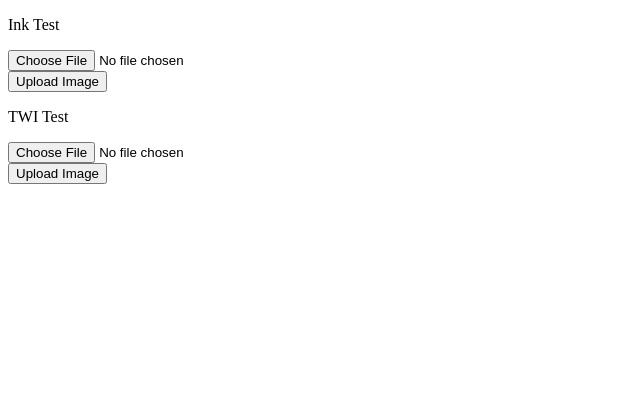
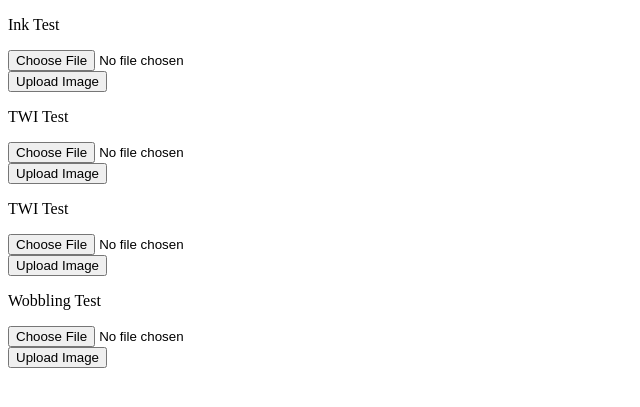
Before and after one commit to vishwaksenan/visual_tire_inspection, a Django app: page / in a window 1280 px wide. Shown: the top 407 px of the page, without its empty margins (0-640 px from the left). Run offline with Django 3.2, Linux system fonts and the light colour scheme.

Commit message:
Wobbling test django completed

```diff
--- a/tire_inspection/admin_app/views.py
+++ b/tire_inspection/admin_app/views.py
@@ -38,3 +38,17 @@ def twi_test_view(request):
 		data = {}
 		data['result'] = result_of_twi_test
 	return render(request,"result.html",context=data)
+
+def wobbling_test_view(request):
+	"""
+	Wobbling test
+	"""
+	if(request.method == 'POST' and request.FILES['test_file']):
+		test_file = request.FILES['test_file']
+		fss = FileSystemStorage()
+		name = fss.save(test_file.name,test_file)
+		test = tire_testing()
+		result_of_wobbling_test = test.wobbling_test(fss.path(name))
+		data = {}
+		data['result'] = result_of_wobbling_test
+	return render(request,"result.html",context=data)
--- a/tire_inspection/templates/index.html
+++ b/tire_inspection/templates/index.html
@@ -1,3 +1,4 @@
+{% load static %}
 <!DOCTYPE html>
 <html lang="en">
 
@@ -5,20 +6,38 @@
   <meta charset="UTF-8">
   <meta name="viewport" content="width=device-width, initial-scale=1.0">
   <meta http-equiv="X-UA-Compatible" content="ie=edge">
-  <title>Document</title>
+  <title>Tire Testing</title>
 </head>
 
 <body>
+  <div class="test">
     <p>Ink Test</p>
     <form action="ink/" method="post" enctype="multipart/form-data"> {% csrf_token %}
       <input type="file" accept=".png" name="test_file"><br>
       <input type="submit" value="Upload Image"><br>
     </form>
+  </div>
+  <div class="test">
     <p>TWI Test</p>
     <form action="twi/" method="post" enctype="multipart/form-data"> {% csrf_token %}
       <input type="file" accept=".png" name="test_file"><br>
       <input type="submit" value="Upload Image"><br>
     </form>
+  </div>
+  <div class="test">
+    <p>TWI Test</p>
+    <form action="twi/" method="post" enctype="multipart/form-data"> {% csrf_token %}
+      <input type="file" accept=".png" name="test_file"><br>
+      <input type="submit" value="Upload Image"><br>
+    </form>
+  </div>
+  <div class="test">
+    <p>Wobbling Test</p>
+    <form action="wobbling/" method="post" enctype="multipart/form-data"> {% csrf_token %}
+      <input type="file" accept=".png" name="test_file"><br>
+      <input type="submit" value="Upload Image"><br>
+    </form>
+  </div>
 </body>
 
 </html>
--- a/tire_inspection/tire_inspection/settings.py
+++ b/tire_inspection/tire_inspection/settings.py
@@ -120,3 +120,4 @@ USE_TZ = True
 STATIC_URL = '/static/'
 MEDIA_URL = '/media/'
 MEDIA_ROOT = os.path.join(BASE_DIR, 'media')
+STATIC_ROOT = os.path.join(BASE_DIR, 'template/css_and_js')
--- a/tire_inspection/tire_inspection/urls.py
+++ b/tire_inspection/tire_inspection/urls.py
@@ -21,5 +21,6 @@ urlpatterns = [
     path('admin/', admin.site.urls),
     path('',admin_view.tire_test_view,name='tire_testing_homepage'),
 	path('ink/',admin_view.ink_test_view,name='ink_test_result'),
-    path('twi/',admin_view.twi_test_view,name='scorch_test_result')
+    path('twi/',admin_view.twi_test_view,name='scorch_test_result'),
+    path('wobbling/',admin_view.wobbling_test_view,name='wobbling_test_result')
 ]
```
Also changed, not shown: tire_inspection/admin_app/auto_tire_test.py (+29 -0 lines). Lines whose indentation alone changed are shown as unchanged.
